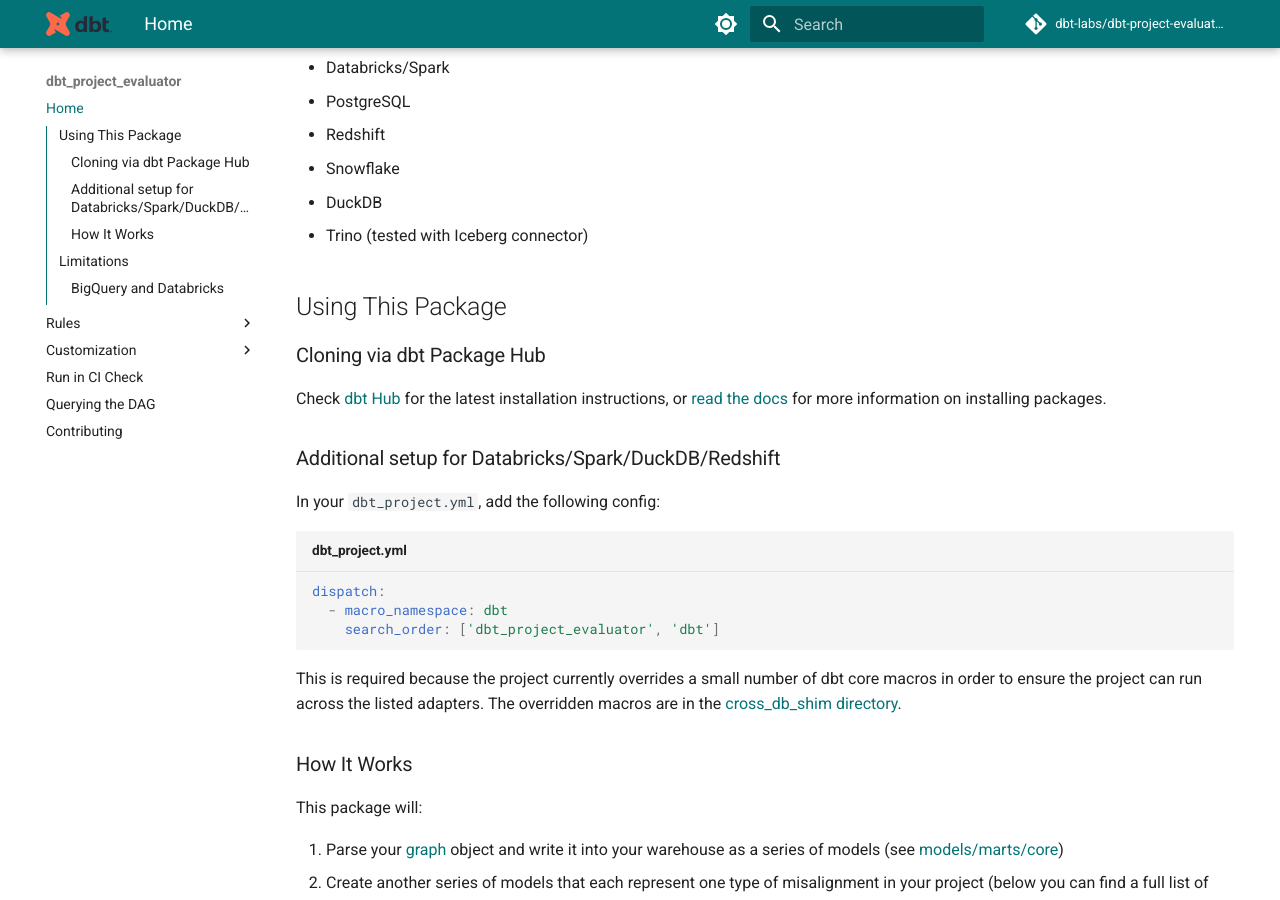
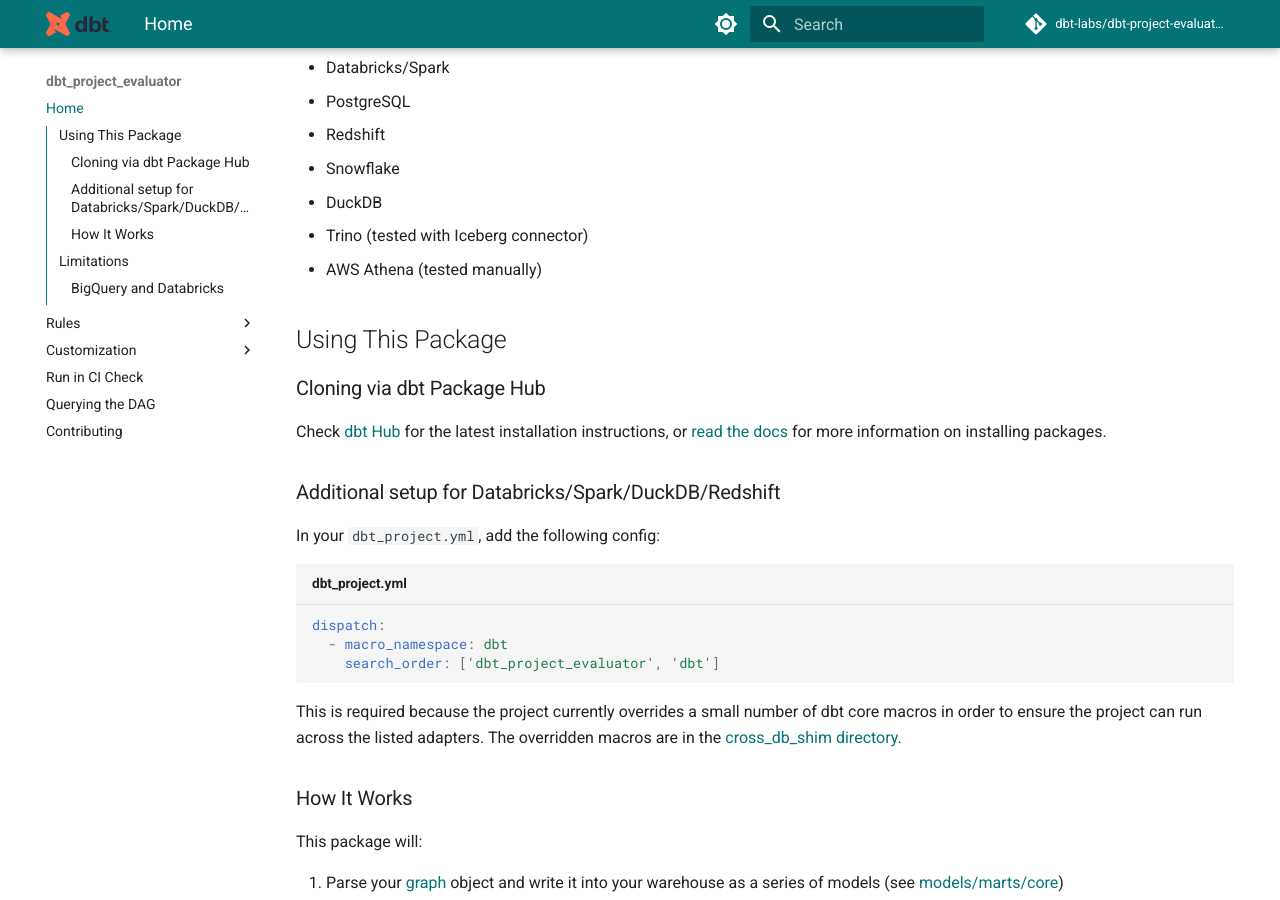
Before and after one commit to dbt-labs/dbt-project-evaluator, an MkDocs documentation site: the page built from docs/index.md, in a window 1280 px wide and 900 px high, scrolled down 518 px. Built offline with MkDocs 1.6.1 and Material for MkDocs 9.7.7, drawn with Linux system fonts in a browser that asks for light colours; comment, search, counter and statistics services are not loaded; the version menu is left out.

Commit message:
Update index.md
to accompany the athena PR

```diff
--- a/docs/index.md
+++ b/docs/index.md
@@ -22,6 +22,7 @@
 - Snowflake
 - DuckDB
 - Trino (tested with Iceberg connector)
+- AWS Athena (tested manually)
 
 ## Using This Package
 
```
